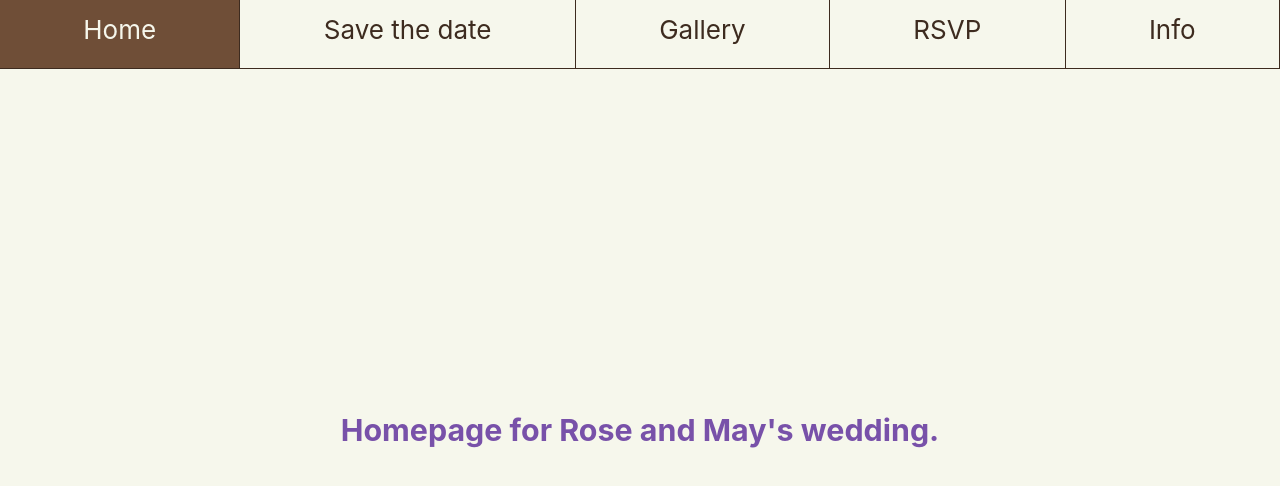
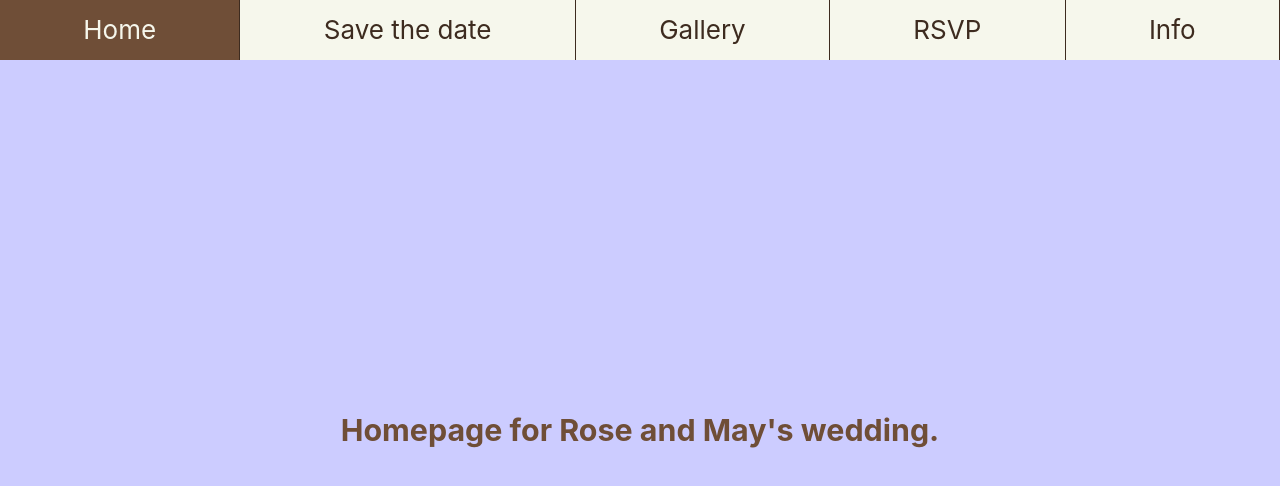
Before and after one commit to JackWilkin/mawwiage, a React (Create React App) app: page /mawwiage in a window 1280 px wide. Shown: the top 486 px of the page. Built offline with nearby package versions, Linux system fonts and the light colour scheme.

Commit message:
style changes

```diff
--- a/src/components/Menu.jsx
+++ b/src/components/Menu.jsx
@@ -36,6 +36,7 @@ const Navbar = styled.div`
 
 const NavbarLink = styled(Link)`
   align-items: center;
+  background-color: ${cream};
   border-right: 1px solid ${bistre};
   border-bottom: 1px solid ${bistre};
   color: ${bistre};
--- a/src/pages/Gallery.jsx
+++ b/src/pages/Gallery.jsx
@@ -1,6 +1,6 @@
 import styled from 'styled-components';
 import galleryImages from '../images';
-import { lavendarWeb, mint, darkSpringGreen } from '../styles/colors';
+import { lavendarWeb, darkSpringGreen } from '../styles/colors';
 import PageBase from './PageBase';
 
 export default function Gallery() {
@@ -8,7 +8,9 @@ export default function Gallery() {
 
   return (
     <PageBase>
-      {imageContainers}
+      <Images>
+        {imageContainers}
+      </Images>
     </PageBase>
   );
 }
@@ -20,6 +22,15 @@ function createImageContainer(image) {
     </ImageContainer>
   );
 }
+
+const Images = styled.div`
+  align-items: center;
+  background-color: inherit;
+  display: flex;
+  flex-wrap: wrap;
+  justify-content: center;
+  width: inherit;
+`;
 
 const ImageContainer = styled.div`
   align-items: center;
--- a/src/pages/HomePage.jsx
+++ b/src/pages/HomePage.jsx
@@ -1,5 +1,5 @@
 import styled from 'styled-components';
-import { royalPurple } from '../styles/colors';
+import { coffee } from '../styles/colors';
 import PageBase from './PageBase';
 
 export default function HomePage() {
@@ -13,7 +13,7 @@ export default function HomePage() {
 }
 
 const Text = styled.h3`
-  color: ${royalPurple};
+  color: ${coffee};
   flex-grow: 1;
   text-align: center;
 `;
--- a/src/pages/PageBase.jsx
+++ b/src/pages/PageBase.jsx
@@ -1,4 +1,5 @@
 import styled from 'styled-components';
+import { periwinkle } from '../styles/colors';
 
 export default function PageBase(props) {
     const {children} = props;
@@ -11,6 +12,7 @@ export default function PageBase(props) {
 
 const Background = styled.div`
   align-items: center;
+  background-color: ${periwinkle};
   display: flex;
   flex-wrap: wrap;
   height: calc(100% - 60px);
--- a/src/pages/RSVP.jsx
+++ b/src/pages/RSVP.jsx
@@ -1,4 +1,5 @@
 import styled from 'styled-components';
+import { periwinkle } from '../styles/colors';
 
 export default function RSVP() {
 
@@ -11,6 +12,7 @@ export default function RSVP() {
 
 const Background = styled.div`
   align-items: center;
+  background-color: ${periwinkle};
   display: flex;
   flex-direction: column;
   height: calc(100% - 60px);
--- a/src/pages/SaveTheDate.jsx
+++ b/src/pages/SaveTheDate.jsx
@@ -1,12 +1,12 @@
-import styled from 'styled-components';
 import arch from '../images/rose_may_flower_arch.jpg';
 import squareArch from '../images/rose_may_flower_arch_square.jpg';
 import { lavendarFloral } from '../styles/colors';
-import ImageCard from '../components/ImageCard'
+import ImageCard from '../components/ImageCard';
+import PageBase from './PageBase';
 
 export default function SaveTheDate() {
   return (
-    <Background>
+    <PageBase>
       <ImageCard
         desktopImage={arch}
         mobileImage={squareArch}
@@ -14,15 +14,6 @@ export default function SaveTheDate() {
       >
         Save the date! September 27th 2025, Perth, Ontario.
       </ImageCard>
-    </Background>
+    </PageBase>
   );
 }
-
-const Background = styled.div`
-  align-items: center;
-  display: flex;
-  flex-direction: column;
-  height: calc(100% - 60px);
-  justify-content: center;
-  width: 100%;
-`;
--- a/src/styles/index.css
+++ b/src/styles/index.css
@@ -1,6 +1,5 @@
 html {
   height: 100%;
-  background-color: #F6F7EC;
 }
 
 body {
```
